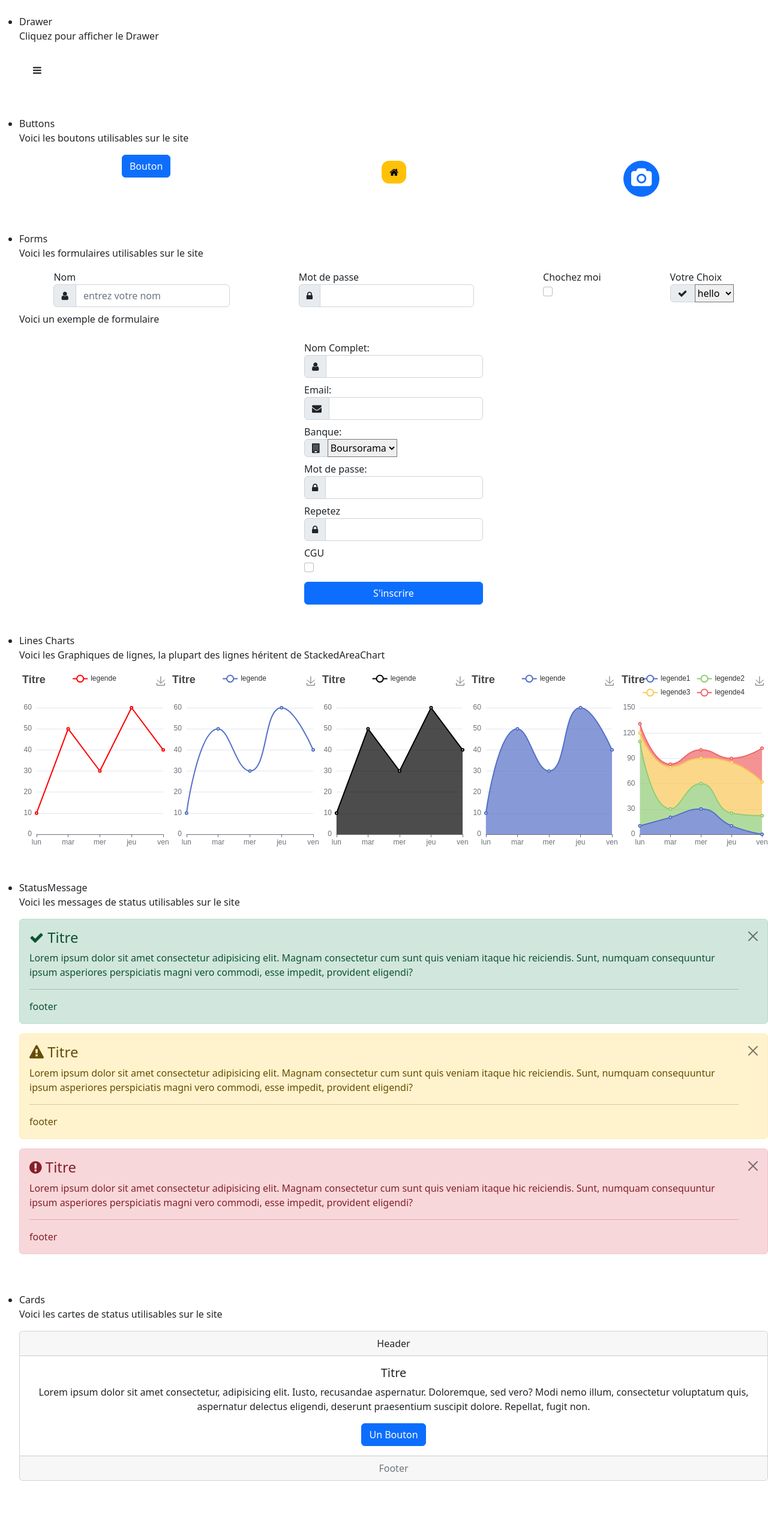
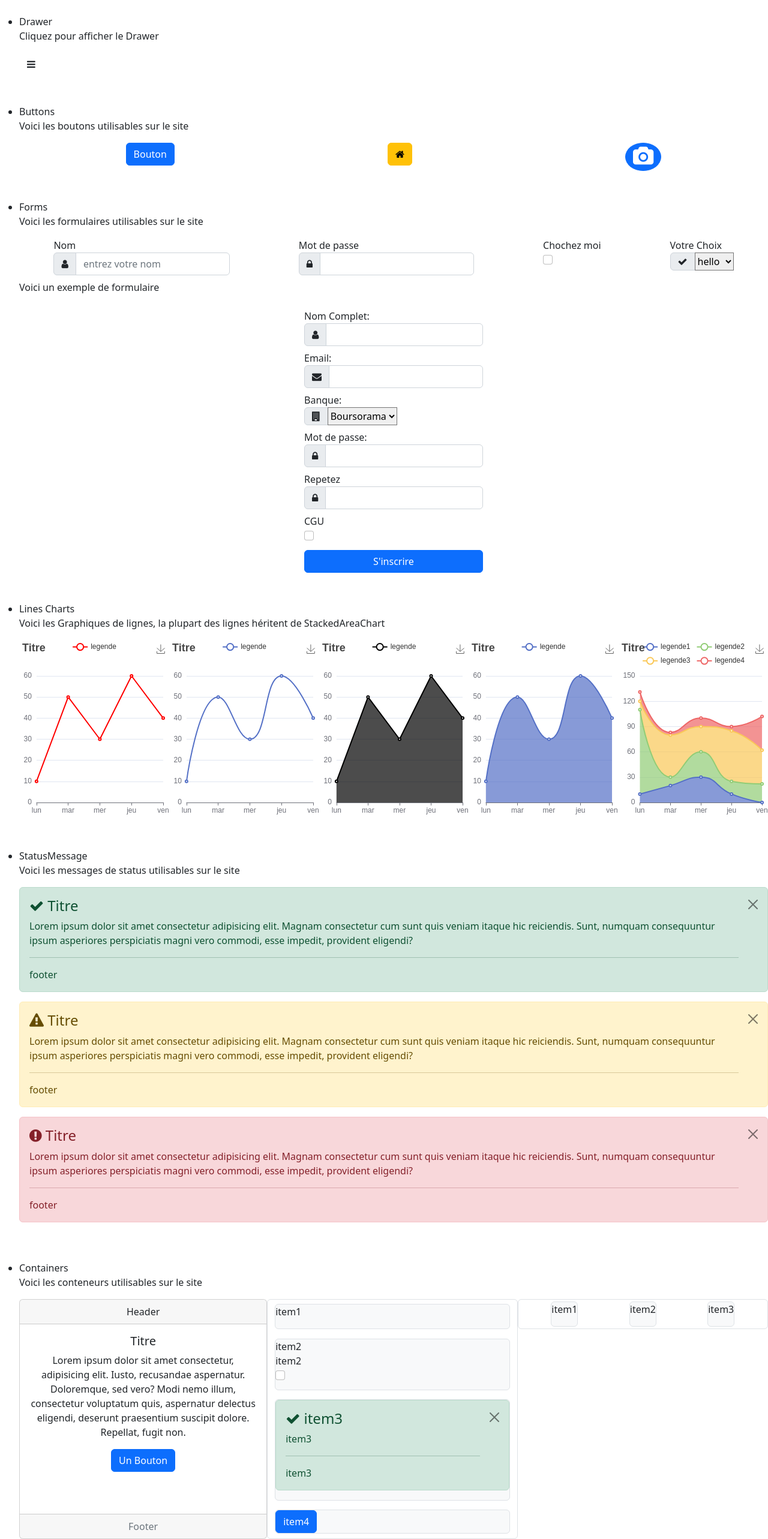
Before and after one commit to AlanJumeaucourt/WEB-Project-Bank-Synthesis, a React (Create React App) app in the folder Front/: page /design-system in a window 1280 px wide. Shown: the part 122-2688 px from the top of the page at 60% size. Before the commit the page ends 2657 px from the top, so only its background shows below. Built offline with nearby package versions, Linux system fonts and the light colour scheme.

Commit message:
new containers added

```diff
--- a/Front/src/components/css/Buttons.css
+++ /dev/null
@@ -1,11 +0,0 @@
-.circle-btn button {
-    margin: 10px;
-    border-radius: 50%;
-    height: 60px;
-    width: 60px;
-}
-
-.rounded-btn button {
-    border-radius: 12px;
-    margin: 10px;
-}
--- a/Front/src/components/ui_components/Buttons.jsx
+++ b/Front/src/components/ui_components/Buttons.jsx
@@ -1,5 +1,4 @@
 import React, { Component } from "react";
-import '../css/Buttons.css'
 
 class ButtonDefault extends Component {
     constructor(props) {
@@ -15,16 +14,14 @@ class ButtonDefault extends Component {
         const { color, icon, circular, rounded, style, dataToggle, dataTarget, ariaControls, children } = this.props
 
         let btnClasses = "btn btn-plain btn-" + color
-        let btnStyle = circular ? " circle-btn" : ""
-        btnStyle += rounded ? " rounded-btn" : ""
+        btnClasses += circular ? " rounded-circle" : ""
+        btnClasses += rounded ? " rounded" : ""
 
         return (
-            <div className={btnStyle}>
-                <button className={btnClasses} onClick={this.handleClick} style={style} data-bs-toggle={dataToggle} data-bs-target={dataTarget} aria-controls={ariaControls}>
-                    <i className={icon}></i>
-                    {children}
-                </button>
-            </div>
+            <button className={btnClasses} onClick={this.handleClick} style={style} data-bs-toggle={dataToggle} data-bs-target={dataTarget} aria-controls={ariaControls}>
+                <i className={icon}></i>
+                {children}
+            </button>
         )
     }
 }
--- a/Front/src/components/ui_components/Cards.jsx
+++ /dev/null
@@ -1,23 +0,0 @@
-import React, { Component } from "react";
-
-class Card extends Component {
-    render() {
-        const { style, title, header, footer, children } = this.props
-        return (
-            <div className="card text-center" style={style}>
-                <div className="card-header">
-                    {header}
-                </div>
-                <div className="card-body">
-                    <h5 className="card-title">{title}</h5>
-                    {children}
-                </div>
-                <div className="card-footer text-muted">
-                    {footer}
-                </div>
-            </div>
-        )
-    }
-}
-
-export { Card }
--- /dev/null
+++ b/Front/src/components/ui_components/Containers.jsx
@@ -0,0 +1,41 @@
+import React, { Children } from "react";
+
+function ContainerDefault({ direction, style, children }) {
+    return (
+        <div className={'d-flex justify-content-around container border rounded flex-' + direction} style={style}>
+            {Children.map(children, (child) => {
+                return <div className="my-auto bg-light border rounded">{child}</div>
+            })}
+        </div>
+    )
+}
+
+
+export function Stack({ style, children }) {
+    return (
+        <ContainerDefault direction="column" style={style} children={children} />
+    )
+}
+
+export function Queue({ style, children }) {
+    return (
+        <ContainerDefault direction="row" style={style} children={children} />
+    )
+}
+
+export function Card({ style, title, header, footer, children }) {
+    return (
+        <div className="card text-center" style={style}>
+            <div className="card-header">
+                {header}
+            </div>
+            <div className="card-body">
+                <h5 className="card-title">{title}</h5>
+                {children}
+            </div>
+            <div className="card-footer text-muted">
+                {footer}
+            </div>
+        </div>
+    )
+}
--- a/Front/src/components/ui_components/StatusMessage.jsx
+++ b/Front/src/components/ui_components/StatusMessage.jsx
@@ -4,14 +4,12 @@ class StatusMessage extends Component {
     render() {
         const { color, title, icon, footer, children } = this.props
         return (
-            <div>
             <div className={"alert alert-dismissible fade show alert-" + color} role="alert">
                 <h4 className="alert-heading"><i className={icon}></i> {title}</h4>
                 <p>{children}</p>
                 <hr />
                 <p className="mb-0">{footer}</p>
                 <button type="button" className="btn-close" data-bs-dismiss="alert" aria-label="Close"></button>
-                </div>
             </div>
         )
     }
--- a/Front/src/views/DesignSystem.jsx
+++ b/Front/src/views/DesignSystem.jsx
@@ -4,7 +4,7 @@ import { ButtonPrimary, CircularButton, RoundedButton } from '../components/ui_c
 import { InputPassword, InputText, InputSelect, InputCheckbox } from '../components/ui_components/Inputs'
 import { SignUpForm } from '../components/ui_components/Forms'
 import { SuccessMessage, WarningMessage, ErrorMessage } from '../components/ui_components/StatusMessage'
-import { Card } from '../components/ui_components/Cards'
+import { Card, Queue, Stack } from '../components/ui_components/Containers'
 import { Drawer } from '../components/ui_components/Drawer'
 
 class DesignSystem extends Component {
@@ -93,30 +93,35 @@ class DesignSystem extends Component {
                             <span>StatusMessage</span>
                             <p>Voici les messages de status utilisables sur le site</p>
                             <div className='mt-2 d-flex flex-column justify-content-around'>
-                                <div>
                                 <SuccessMessage title="Titre" footer="footer">Lorem ipsum dolor sit amet consectetur adipisicing elit. Magnam consectetur cum sunt quis veniam itaque hic reiciendis. Sunt, numquam consequuntur ipsum asperiores perspiciatis magni vero commodi, esse impedit, provident eligendi?</SuccessMessage>
-                                </div>
-                                <div>
                                 <WarningMessage title="Titre" footer="footer">Lorem ipsum dolor sit amet consectetur adipisicing elit. Magnam consectetur cum sunt quis veniam itaque hic reiciendis. Sunt, numquam consequuntur ipsum asperiores perspiciatis magni vero commodi, esse impedit, provident eligendi?</WarningMessage>
-                                </div>
-                                <div>
                                 <ErrorMessage title="Titre" footer="footer">Lorem ipsum dolor sit amet consectetur adipisicing elit. Magnam consectetur cum sunt quis veniam itaque hic reiciendis. Sunt, numquam consequuntur ipsum asperiores perspiciatis magni vero commodi, esse impedit, provident eligendi?</ErrorMessage>
-                                </div>
                             </div>
                         </div>
                     </li>
                     <li>
                         <div className='mt-5'>
                             <div className='mt-2'>
-                                <span>Cards</span>
-                                <p>Voici les cartes de status utilisables sur le site</p>
-                                <div className='mt-2 d-flex flex-row justify-content-between' style={{ height: '300px' }} >
-                                    <div>
-                                        <Card title="Titre" footer="Footer" header="Header">
+                                <span>Containers</span>
+                                <p>Voici les conteneurs utilisables sur le site</p>
+                                <div className='mt-2 d-flex flex-row justify-content-around' style={{ height: '300px' }}>
+                                    <Card title="Titre" footer="Footer" header="Header" style={{ height: '400px', width: '500px' }}>
                                         <p className="card-text">Lorem ipsum dolor sit amet consectetur, adipisicing elit. Iusto, recusandae aspernatur. Doloremque, sed vero? Modi nemo illum, consectetur voluptatum quis, aspernatur delectus eligendi, deserunt praesentium suscipit dolore. Repellat, fugit non.</p>
                                         <ButtonPrimary>Un Bouton</ButtonPrimary>
                                     </Card>
+                                    <Stack style={{ height: '400px', width: '500px' }}>
+                                        <p>item1</p>
+                                        <p>item2 <InputCheckbox>item2</InputCheckbox></p>
+                                        <SuccessMessage title="item3" footer="item3">item3</SuccessMessage>
+                                        <div>
+                                            <ButtonPrimary>item4</ButtonPrimary>
                                         </div>
+                                    </Stack>
+                                    <Queue style={{ height: '50px', width: '500px' }}>
+                                        <p>item1</p>
+                                        <p>item2</p>
+                                        <p>item3</p>
+                                    </Queue>
                                 </div>
                             </div>
                         </div>
```
Lines whose indentation alone changed are shown as unchanged.
